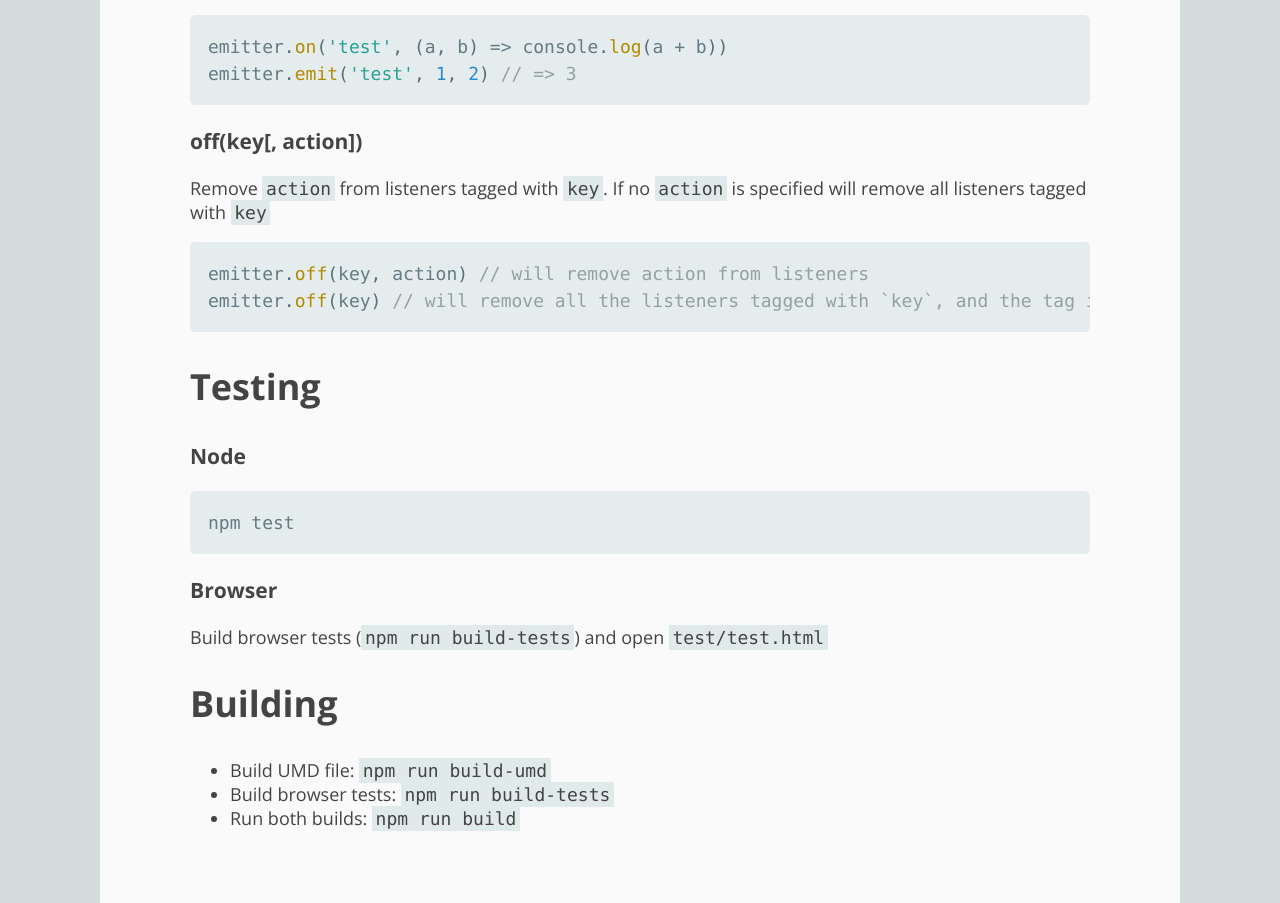
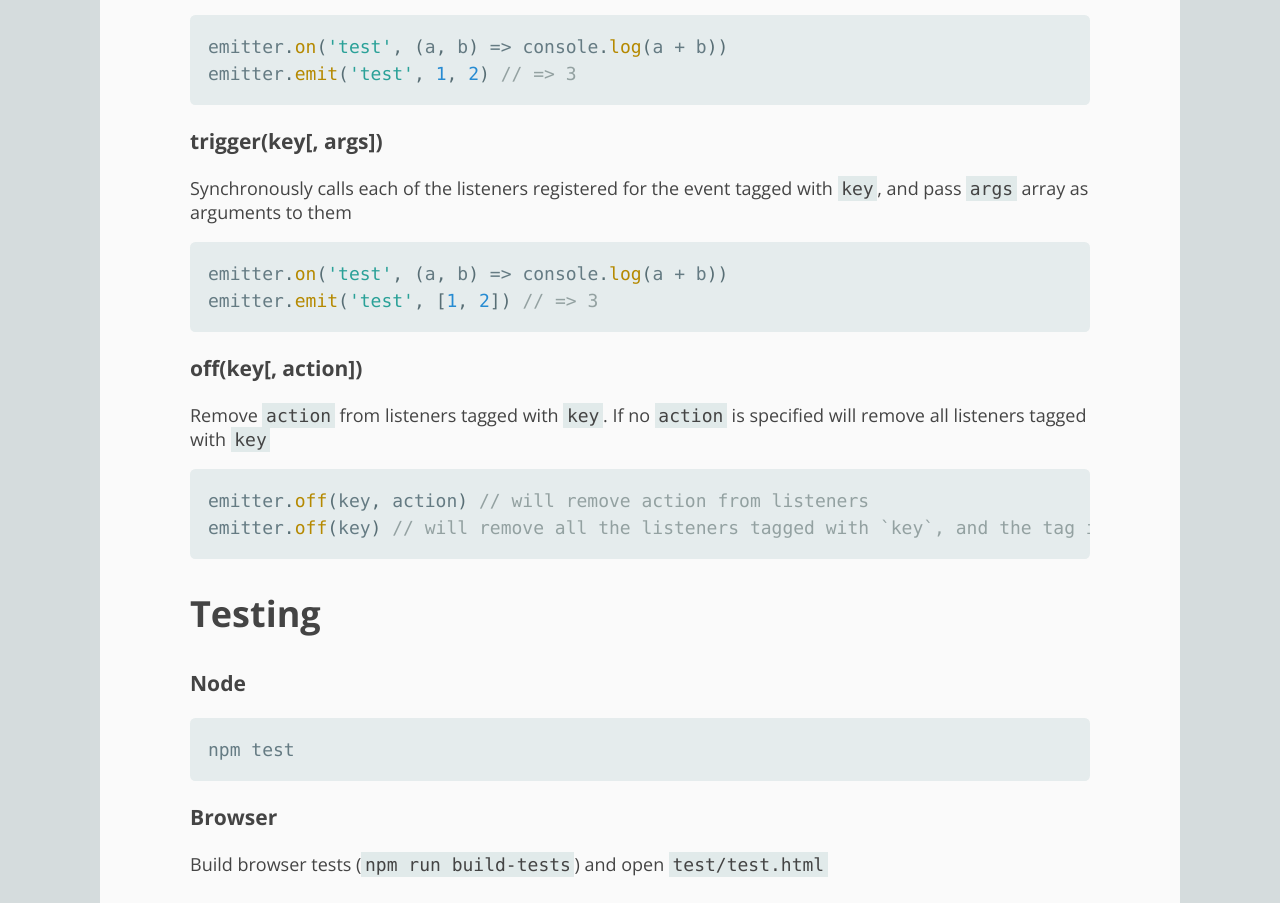
Before and after one commit to jacoborus/weak-emitter, a website: page index.html in a window 1280 px wide. Shown: the part 2212-3115 px from the top of the page. Drawn offline with nearby package versions, Linux system fonts and the light colour scheme.

Commit message:
add triger docs

```diff
--- a/index.html
+++ b/index.html
@@ -106,11 +106,22 @@ emitter.emit(<span class="hljs-string">'test'</span>, <span class="hljs-number">
 
 
 
+<a name="emitter-trigger-api"></a>
+
+<h3 id="triggerkey-args">trigger(key[, args])</h3>
+
+<p>Synchronously calls each of the listeners registered for the event tagged with <code>key</code>, and pass <code>args</code> array as arguments to them</p>
+
+<pre class="prettyprint"><code class="language-js hljs ">emitter.on(<span class="hljs-string">'test'</span>, (a, b) =&gt; console.log(a + b))
+emitter.emit('test', [1, 2]) // =&gt; 3</span></code></pre>
+
+<p><a></a></p>
+
+
+
 <h3 id="offkey-action">off(key[, action])</h3>
 
 <p>Remove <code>action</code> from listeners tagged with <code>key</code>. If no <code>action</code> is specified will remove all listeners tagged with <code>key</code></p>
-
-
 
 <pre class="prettyprint"><code class="language-js hljs ">emitter.off(key, action) <span class="hljs-comment">// will remove action from listeners</span>
 emitter.off(key) <span class="hljs-comment">// will remove all the listeners tagged with `key`, and the tag itself</span></code></pre>
```
